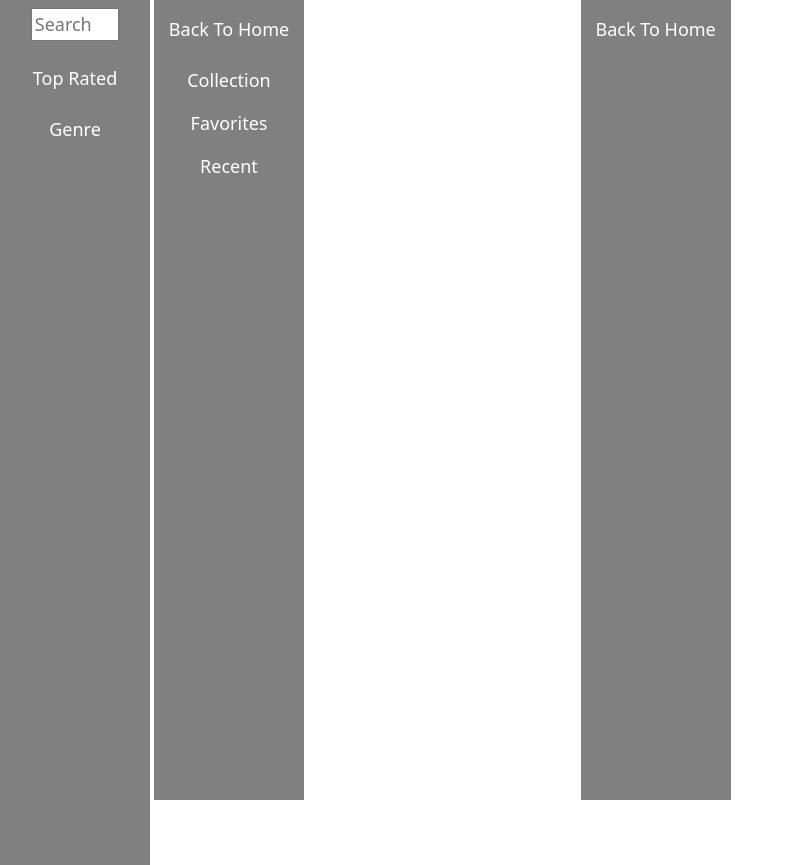
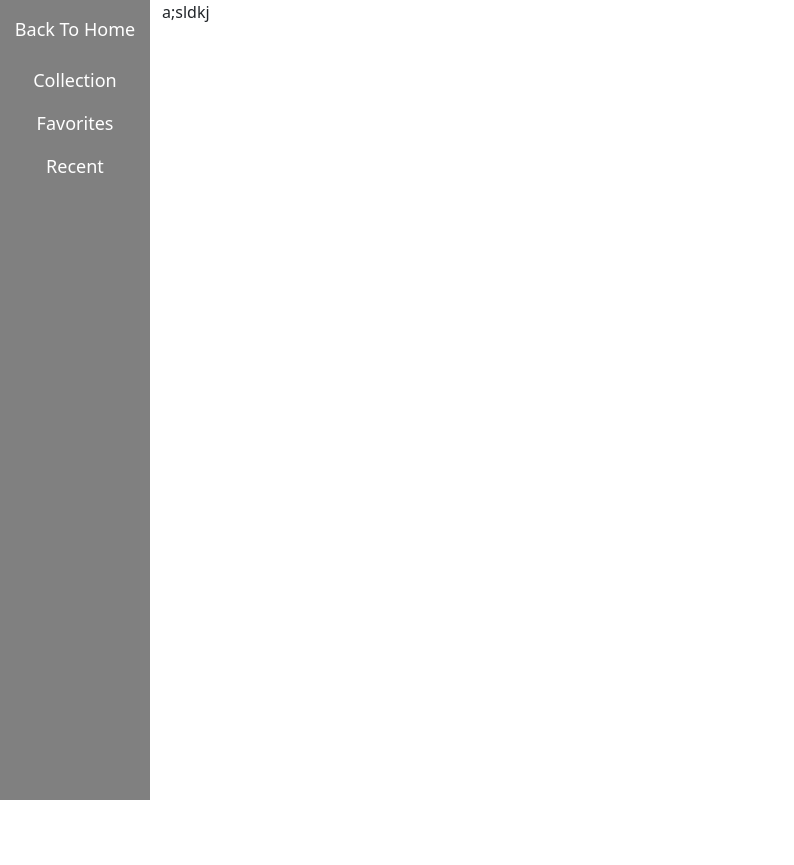
Before and after one commit to https-github-com-Estenbargas/book-finder-capstone, a React (Create React App) app in the folder frontend/: page / in a window 1280 px wide. Shown: the whole page, without its empty margins (0-794 px from the left). After the commit the page ends 800 px from the top, so only its background shows below. Built offline with nearby package versions, Linux system fonts and the light colour scheme.

Commit message:
quick edits to sidebar

```diff
--- a/frontend/src/ui/Home.js
+++ b/frontend/src/ui/Home.js
@@ -8,19 +8,11 @@ export const Home = () => {
         <>
             <Container fluid>
                 <Row>
-                    <HomeSideBar />
-                    <Col xs={"4"} className={"ps-1"}>
-                        <LibrarySideBar />
-                        <LibraryOffCanvasSideBar />
-                    </Col>
-                    <Col xs={"4"} className={"ps-1"}>
-                        <BackToHomeSideBar />
-                        <BackToHomeOffCanvasSideBar />
-                    </Col>
-                    <Col xs={"4"} className={"ps-1"}>
+                    <LibrarySideBar />
+                    <Col xs={"10"}>
+                        <p>a;sldkj</p>
                         <HomeOffCanvasSideBar />
                     </Col>
-
                 </Row>
             </Container>
 
--- a/frontend/src/ui/shared/components/OffCanvasSideBar.js
+++ b/frontend/src/ui/shared/components/OffCanvasSideBar.js
@@ -23,6 +23,9 @@ export function HomeOffCanvasSideBar({name, ...props}) {
                 <Offcanvas.Body>
                     <SearchBar />
                     <Nav className={"d-flex flex-column py-3"} id={"offcanvas-nav"}>
+                        <Link exact to={"/library"}>
+                            <p className={"text-white text-center"}>Library</p>
+                        </Link>
                         <Nav.Item className={""}>
                             <a href={"#top-rated-filter"}>
                                 <p className={"text-center"}>Top-Rated</p>
--- a/frontend/src/ui/shared/components/SideBars.js
+++ b/frontend/src/ui/shared/components/SideBars.js
@@ -6,10 +6,13 @@ import {SearchBar} from "./SearchBar";
 export function HomeSideBar() {
     return (
         <>
-            <Col xs={"1"} id={"sidebar-wrapper"}>
+            <Col xs={"2"} id={"sidebar-wrapper"}>
                 <SearchBar/>
                 <Nav varient={"pill"} id={"mainNav"}
                      className={"d-flex flex-column align-items-center text-dark m-2 sidebar min-vh-100"}>
+                    <Link exact to={"/library"}>
+                        <p className={"text-white text-center"}>Library</p>
+                    </Link>
                     <Nav.Item className={"pt-2"}>
                         <a href={"#top-rated-filter"}>
                             <p className={"text-white text-center"}>Top Rated</p>
```
